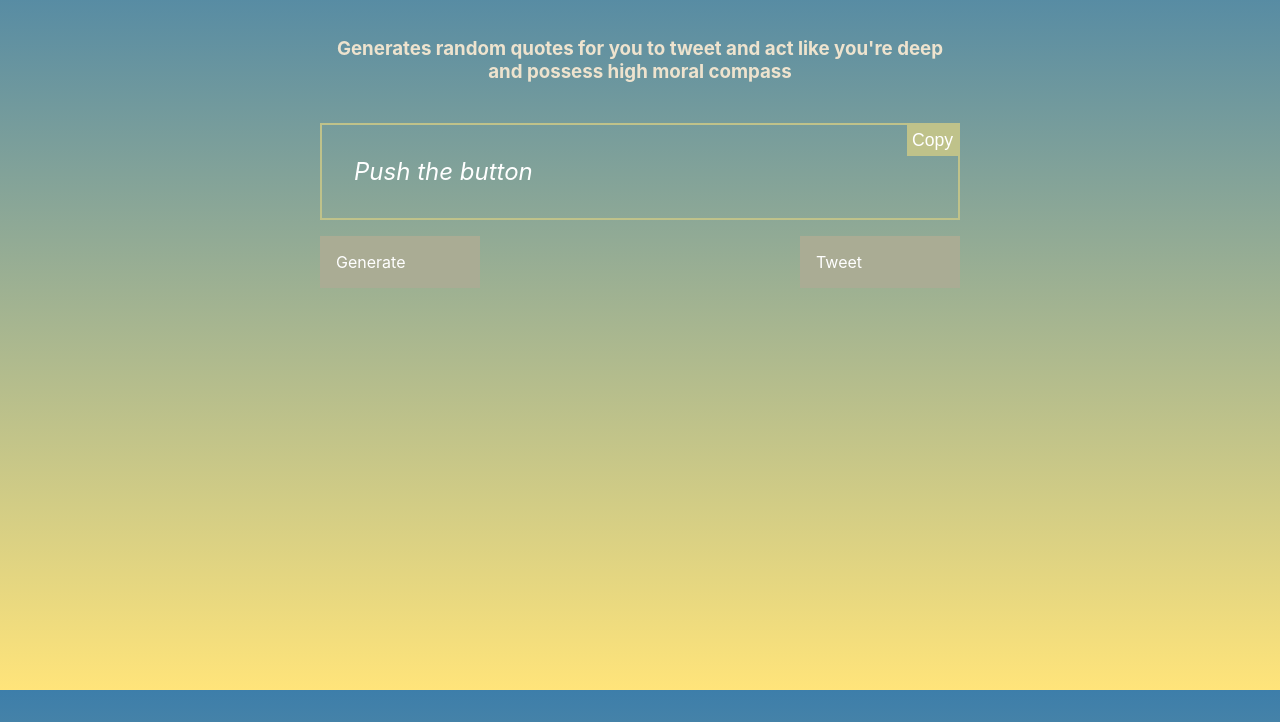
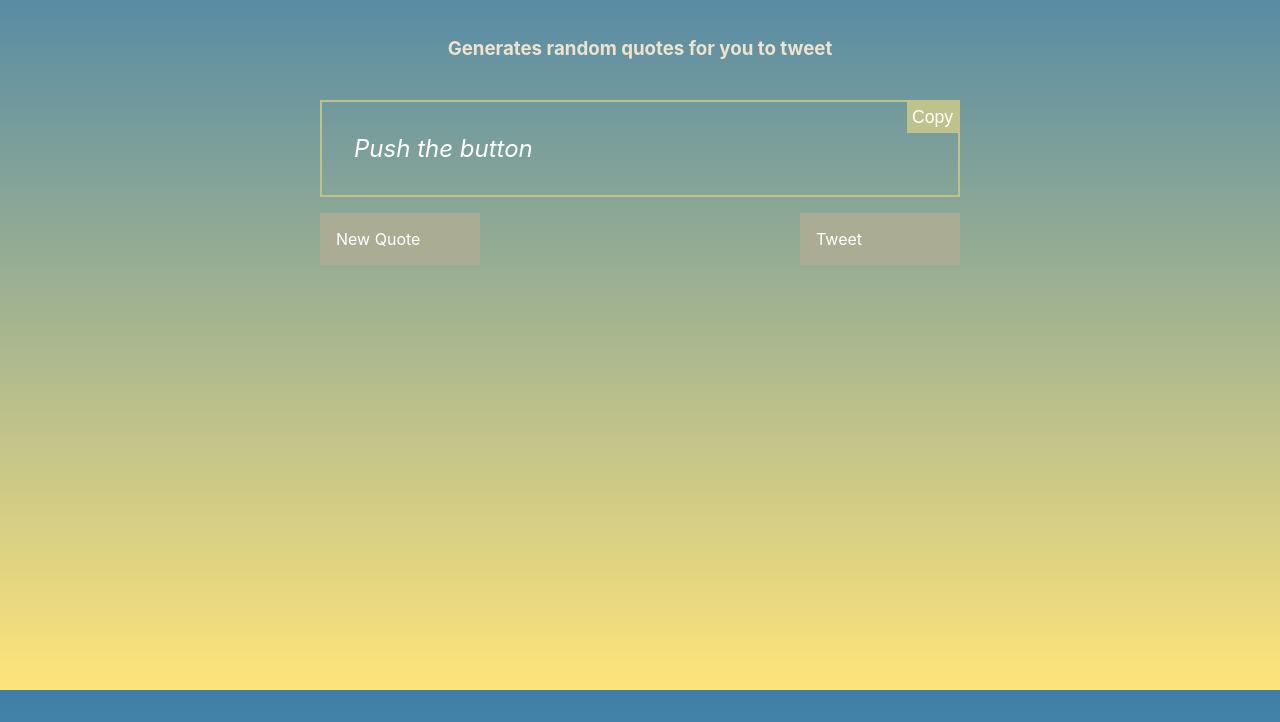
Before and after one commit to optimusam/quote-gen, a plain HTML site: page index.html in a window 1280 px wide. Shown: the part 110-832 px from the top of the page. Drawn offline with Linux system fonts and the light colour scheme.

Commit message:
changed generate to new quote

```diff
--- a/index.html
+++ b/index.html
@@ -5,17 +5,20 @@
     <meta name="viewport" content="width=device-width, initial-scale=1.0">
     <meta http-equiv="X-UA-Compatible" content="ie=edge">
     <link rel="stylesheet" href="style.css">
-    <title>Random Quotes Generator</title>
+    <title>Random Quotes</title>
 </head>
+
 <body>
     <div class="container">
         <h1>Random Quotes Generator</h1>
-        <h3>Generates random quotes for you to tweet and act like you're deep and possess high moral compass</h3>
+        <h3>Generates random quotes for you to tweet</h3>
         <div id="quote-area">
             <button id="copy">Copy</button>
-            <span id="quote"><em>Push the button</em></span>
+            <span id="quote">
+                <em>Push the button</em>
+            </span>
         </div>
-        <a id="go" href="#quote-area" class="btn">Generate</a>
+        <a id="go" href="#" class="btn">New Quote</a>
         <a href="#" id="tweet" target="_blank" class="btn">Tweet</a>
     </div>
 
```
